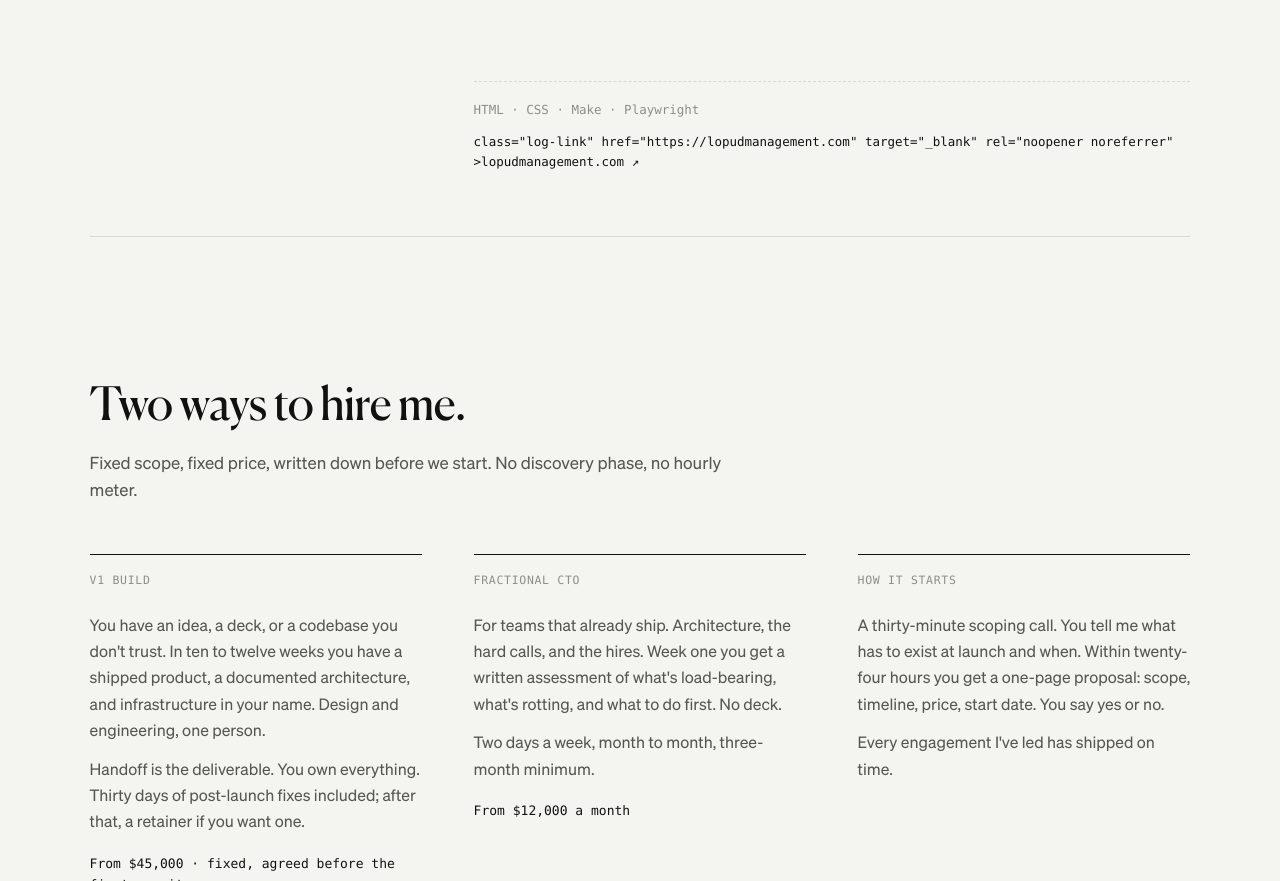
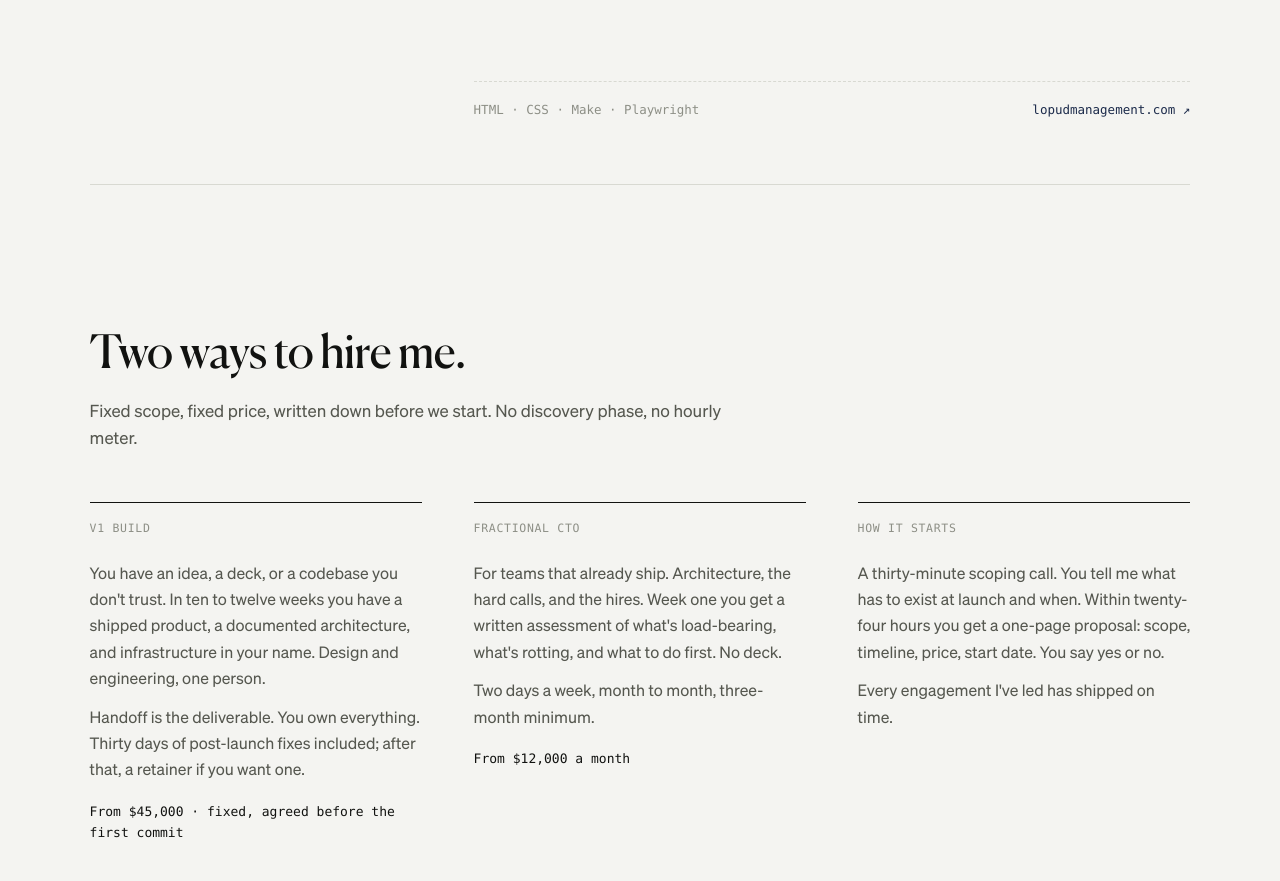
Before and after one commit to koltvictor/koltadams-portfolio, a website built with Vite: page index.html in a window 1280 px wide. Shown: the part 4118-4999 px from the top of the page. Built offline with nearby package versions, Linux system fonts and the light colour scheme.

Commit message:
Fix broken Lopud footer markup

```diff
--- a/index.html
+++ b/index.html
@@ -373,13 +373,7 @@
           </dl>
           <footer class="log-foot">
             <span class="log-stack">HTML · CSS · Make · Playwright</span>
-
-              class="log-link"
-              href="https://lopudmanagement.com"
-              target="_blank"
-              rel="noopener noreferrer"
-              >lopudmanagement.com ↗</a
-            >
+            <a class="log-link" href="https://lopudmanagement.com" target="_blank" rel="noopener noreferrer">lopudmanagement.com ↗</a>
           </footer>
         </article>
       </section>
```
